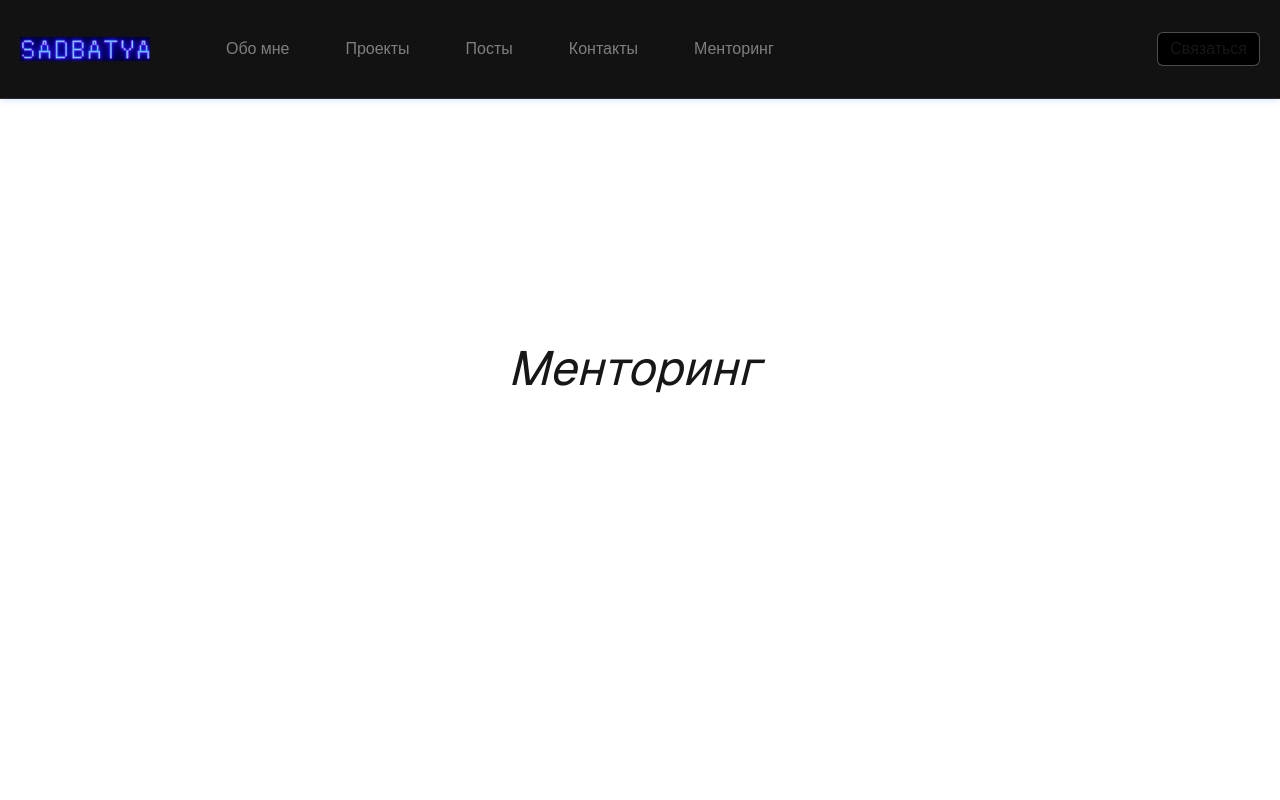
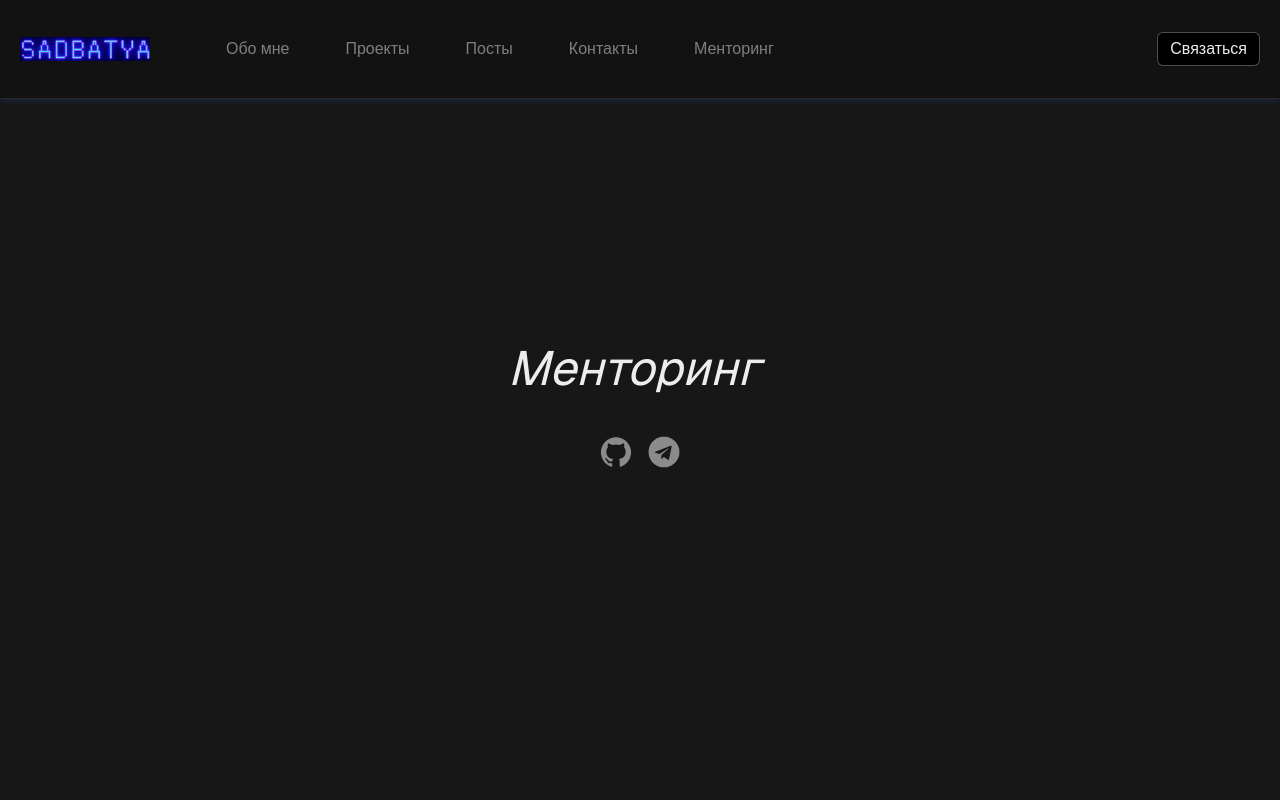
Before and after one commit to SadBatya/sadbatya_website, a Next.js app: page / in a window 1280 px wide. Shown: the top 800 px of the page. Built offline with nearby package versions, Linux system fonts and the light colour scheme.

Commit message:
style: временно отключил переключение тем

```diff
--- a/src/app/globals.css
+++ b/src/app/globals.css
@@ -21,8 +21,8 @@
 }
 
 body {
-  background: var(--background);
-  color: var(--foreground);
+  background: #171717;
+  color: #ededed;
   font-family: var(--font-poppins), Helvetica, sans-serif;
   overflow-x: hidden;
 }
```
